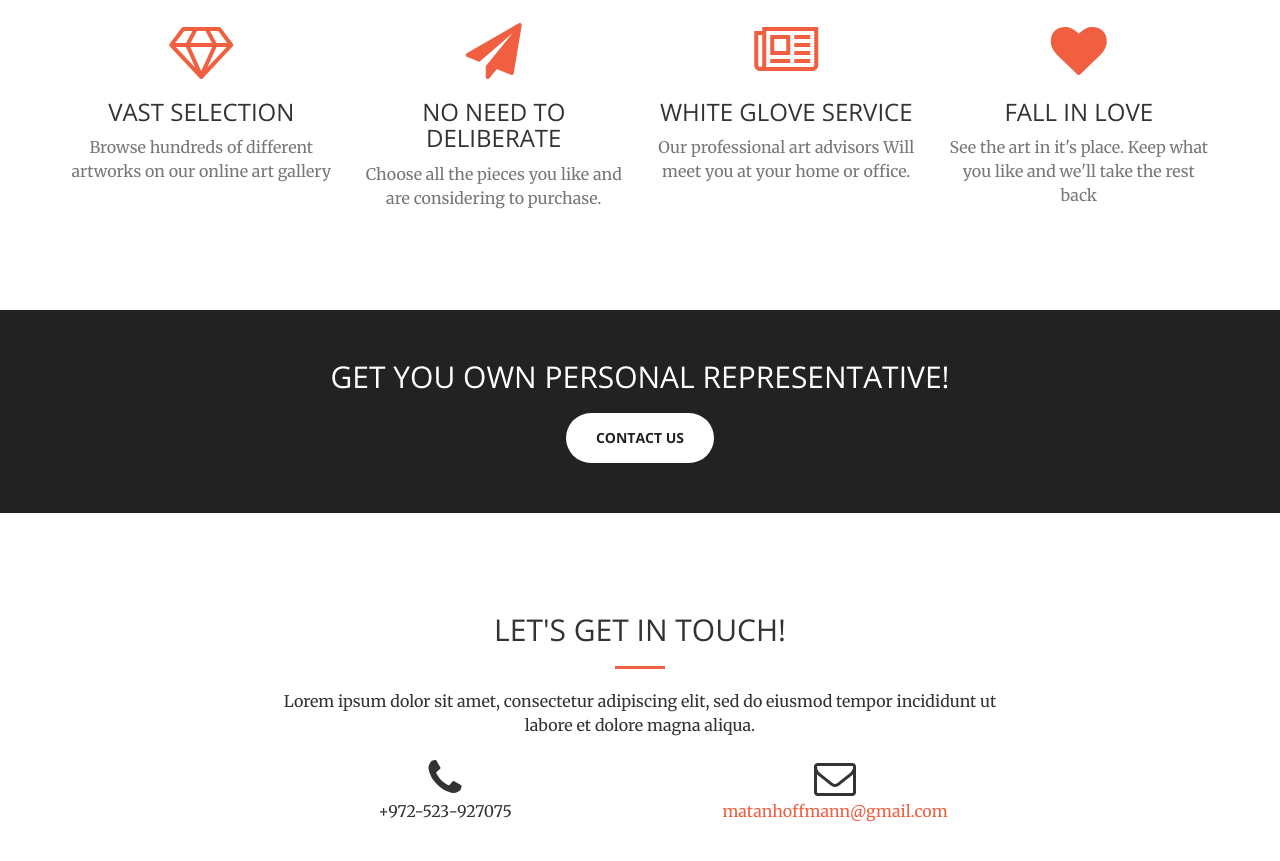
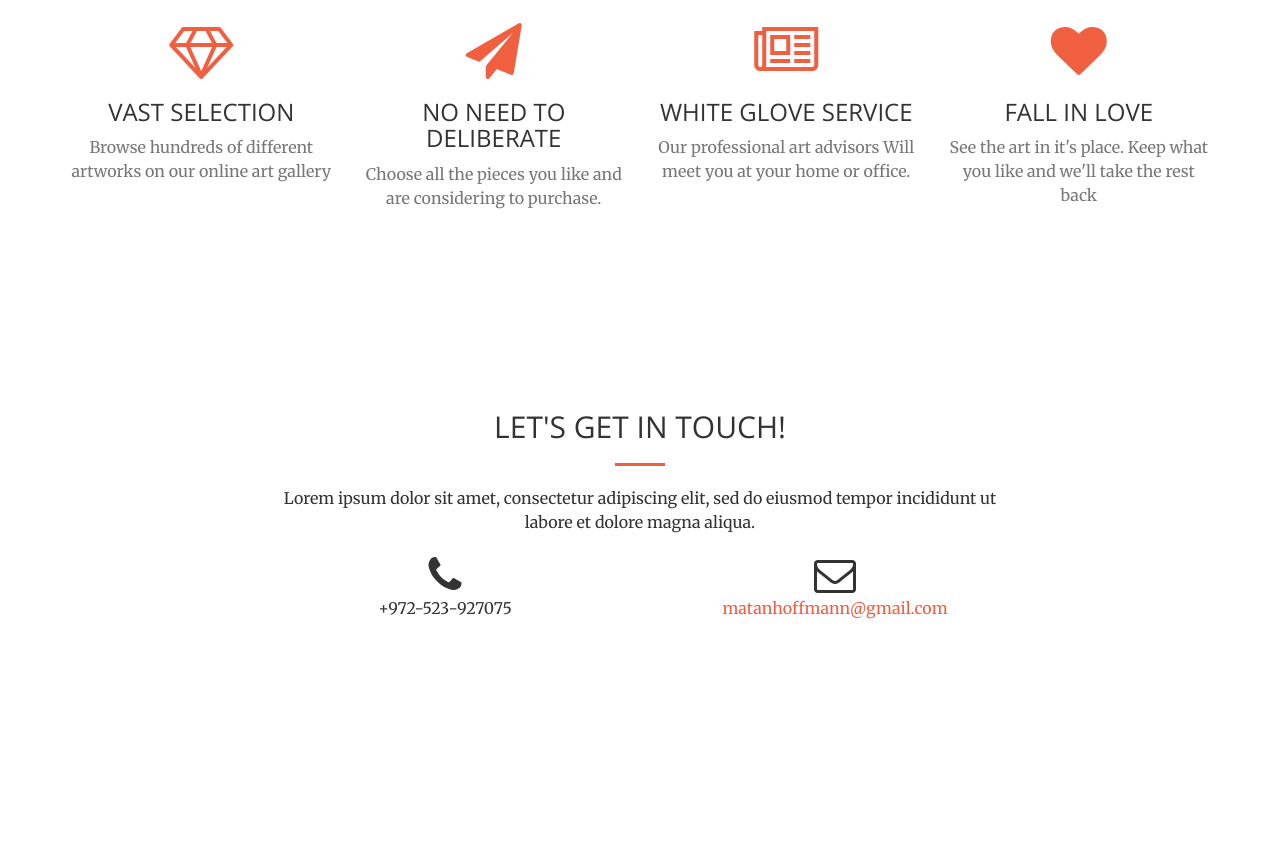
Before and after one commit to telavivart/website, a website: page index.html in a window 1280 px wide. Shown: the part 1367-2228 px from the top of the page. After the commit the page ends 2107 px from the top, so only its background shows below. Drawn offline with nearby package versions, Linux system fonts and the light colour scheme; a script that the page names is missing.

Commit message:
Remove black

```diff
--- a/views/home.view.html
+++ b/views/home.view.html
@@ -3,7 +3,8 @@
         <div class="header-content">
             <div class="header-content-inner">
                 <h1 data-fittext="2" data-fittext-max="65px" data-fittext-min="35px">Your personal <br> art Service </h1>
-                <hr>                <p>Have art brought to you to see how it looks on your wall. Any art, any wall.</p>
+                <hr>
+                <p>Have art brought to you to see how it looks on your wall. Any art, any wall.</p>
                 <a href="#about" class="btn btn-primary btn-xl page-scroll">Browse art</a>
             </div>
         </div>
@@ -78,14 +79,14 @@
             </div>
         </div>
     </section>
-    <aside class="bg-dark">
+    <!-- <aside class="bg-dark">
         <div class="container text-center">
             <div class="call-to-action">
                 <h2>Get you own personal representative!</h2>
                 <a href="#" class="btn btn-default btn-xl wow tada">CONTACT US</a>
             </div>
         </div>
-    </aside>
+    </aside> -->
     <section id="contact">
         <div class="container">
             <div class="row">
```
